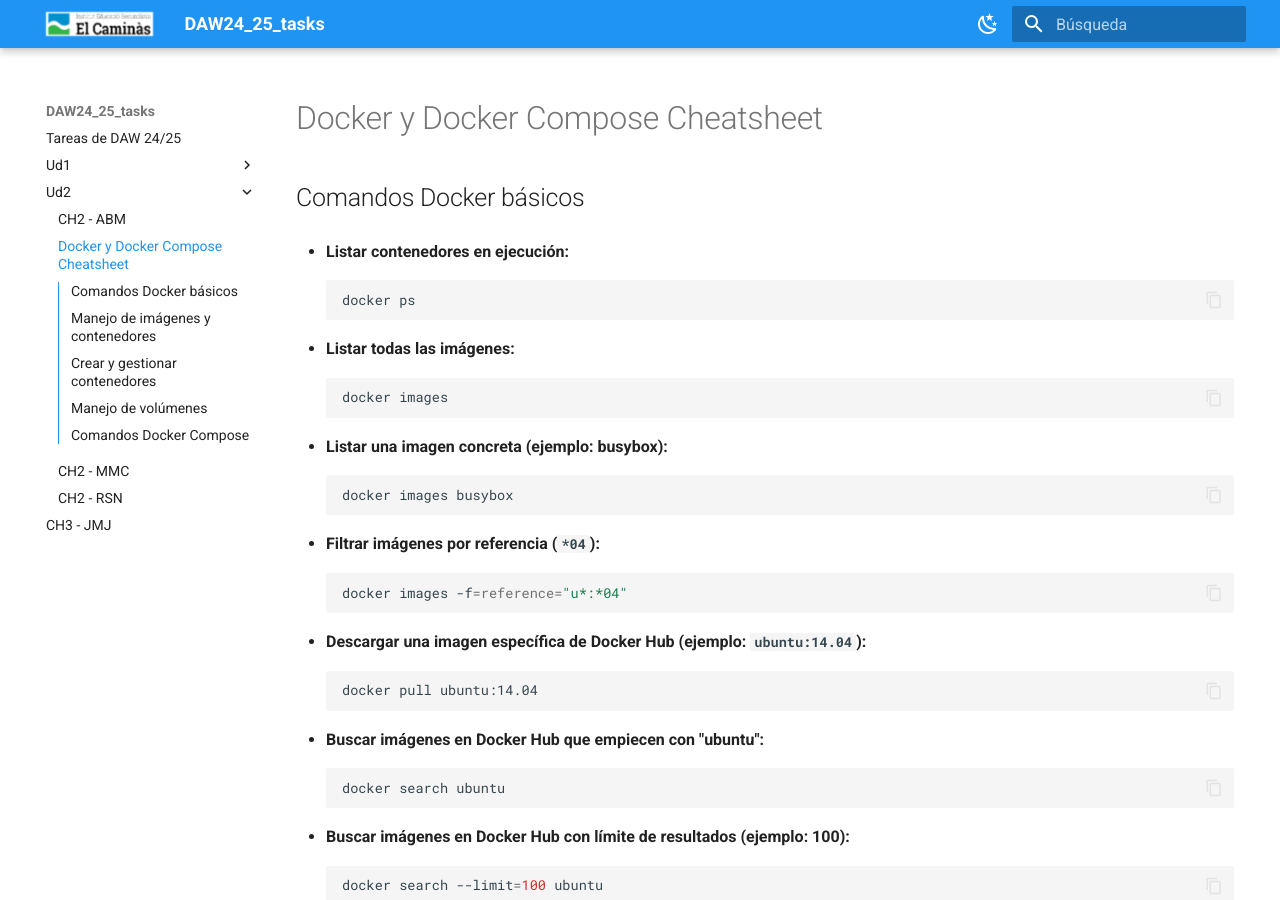
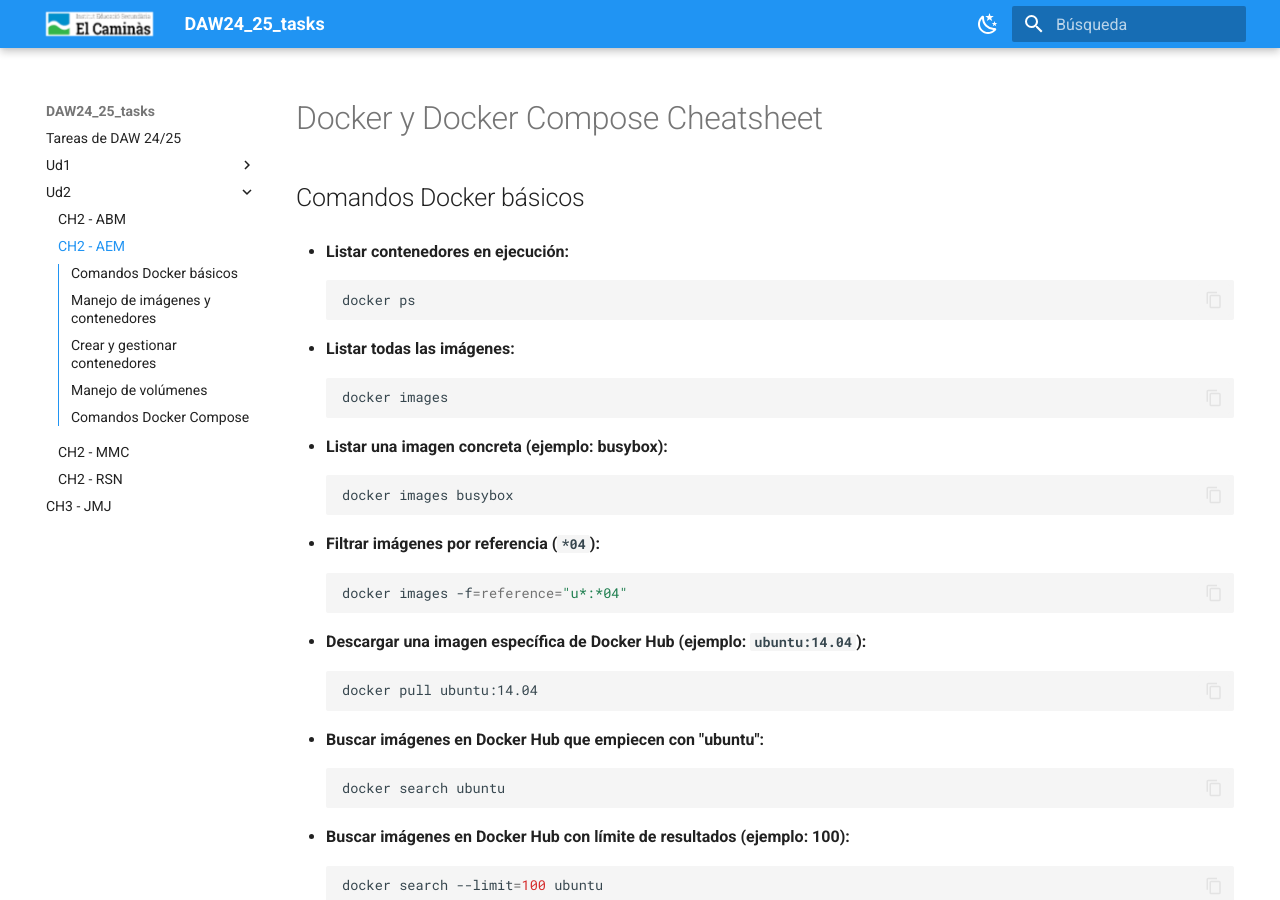
Before and after one commit to jmunozji/DAW24_25_tasks, an MkDocs documentation site: the page built from docs/Ud2/Ch2_AEM.md, in a window 1280 px wide and 900 px high. Built offline with MkDocs 1.6.1 and Material for MkDocs 9.7.7, drawn with Linux system fonts in a browser that asks for light colours.

Commit message:
Cambio título Ch2_AEM

```diff
--- a/docs/Ud2/Ch2_AEM.md
+++ b/docs/Ud2/Ch2_AEM.md
@@ -1,3 +1,7 @@
+---
+title: 'CH2 - AEM'
+---
+
 # Docker y Docker Compose Cheatsheet
 
 
```
